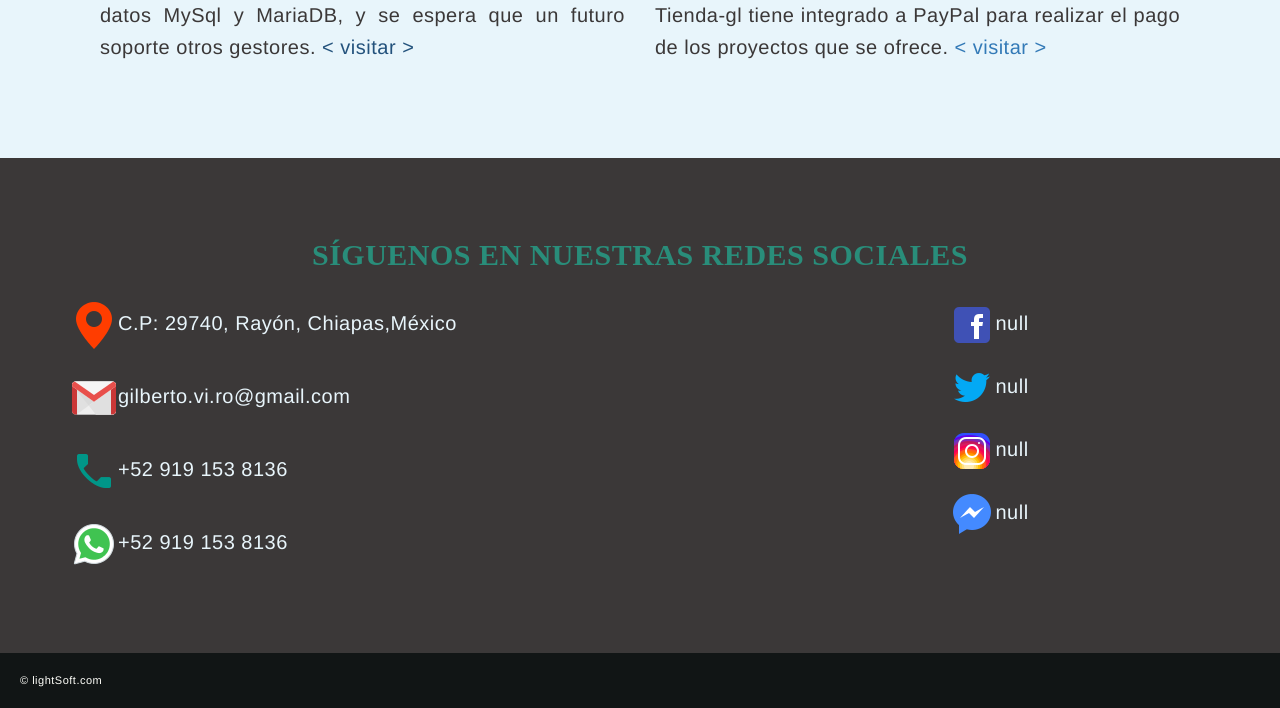
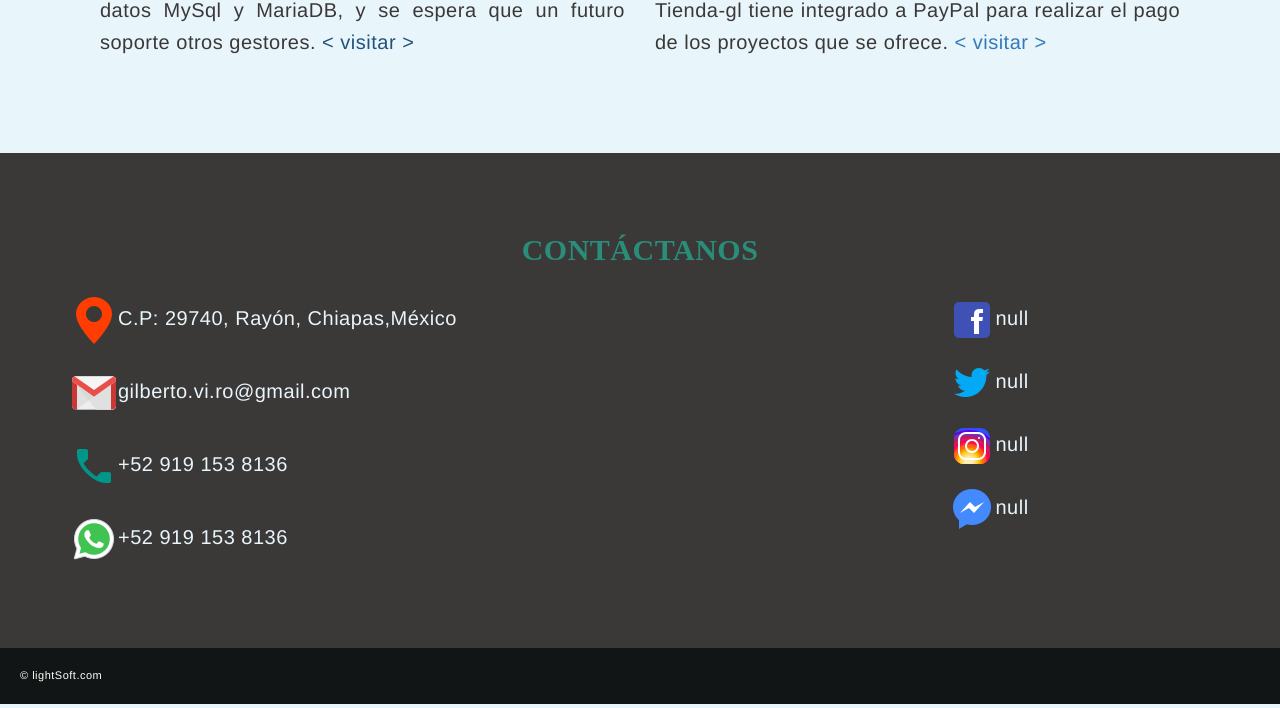
Before and after one commit to gilberto-vi-ro/organizapp, a PHP site: page / in a window 1280 px wide. Shown: the part 3986-4694 px from the top of the page. Run offline with PHP 8.4, Linux system fonts and the light colour scheme; a stand-in replaces the project's code that opens the database connection; some libraries are stand-ins or nearby versions.

Commit message:
OrganizApp v6.4.1 version estable, agregando:Ubicacion:whatsapp,mail con click

```diff
--- a/index.php
+++ b/index.php
@@ -27,6 +27,12 @@
 	=============================================*/
 	#https://boxicons.com/
 
+	/*=============================================
+	LOCATION OF THE COMPANY
+	=============================================*/
+	#https://support.google.com/maps/answer/144361?hl=es&co=GENIE.Platform%3DDesktop
+	#https://console.cloud.google.com/apis/library?project=ace-memento-136508&hl=ES
+
 
 
 ?>
--- a/mvc/view/welcome.php
+++ b/mvc/view/welcome.php
@@ -125,7 +125,7 @@
           <div class="col-md-12 text-center"">
             <div class="wrap-item text-center">
               <div class="item-im">
-                <img class="log_em" src="<?= BASE_URL ?>public/img/icon/logoEmpresa.jpg">
+                <img class="log_em" src="<?= BASE_URL ?>public/img/icon/logo-lightsoft.jpg">
               </div>
               <label>LIGHTSOFT, Empresa de desarrollo Web y Móvil</label>
               <p id="text">Somos una empresa comprometida con nuestros clientes y además  contamos con desarrolladores con experiencias en el mundo de la programación web y móvil, contamos con capacitaciones de actualización para nuestros desarrolladores en las nuevas tecnologías por lo que somos tu mejor opción para hacer crecer tu negocio o empresa. <br>El software que se desarrolla en estas instalaciones cuentan con soporte a los clientes, será atendido por personal capacitado y con experiencia.</p>
@@ -333,16 +333,16 @@
       <div class="container">
         <div class="row">
           <div class="col-md-12 text-center white">
-              <h2 class="service-title pad-bt15"><!-- Mantente en contacto con nosotros. -->Síguenos en nuestras redes sociales </h2>
+              <h2 class="service-title pad-bt15"><!-- Mantente en contacto con nosotros. -->Contáctanos </h2>
               <p></p>
             <!-- <p class="sub-title pad-bt15">Lorem ipsum dolor sit amet, consectetur adipiscing elit, sed do eiusmod<br>tempor incididunt ut labore et dolore magna aliqua.</p> -->
           </div>
           <div class="col-md-6 col-sm-6 col-xs-12">
             <div class="loction-info white contact-center-x">
-              <p style="color: #E8F5FB "><i><img src="<?= BASE_URL ?>public/img/icon/Marker.png"></i>C.P: 29740, Rayón, Chiapas,México</p>
-              <p style="color: #E8F5FB "><i><img src="<?= BASE_URL ?>public/img/icon/Gmail.png"></i>gilberto.vi.ro@gmail.com</p>
+              <p><a href="https://goo.gl/maps/ArMLuQhHW9B9h8rR8"  target="_blank" style="color: #E8F5FB "><i><img src="<?= BASE_URL ?>public/img/icon/Marker.png"></i>C.P: 29740, Rayón, Chiapas,México</a></p>
+              <p><a href="mailto:gilberto.vi.ro@gmail.com?Subject=Cliente%20LightSoft" style="color: #E8F5FB "><i><img src="<?= BASE_URL ?>public/img/icon/Gmail.png"></i>gilberto.vi.ro@gmail.com</a></p>
               <p style="color: #E8F5FB "><i><img src="<?= BASE_URL ?>public/img/icon/Phone.png"></i>+52 919 153 8136</p>
-              <p style="color: #E8F5FB "><i><img src="<?= BASE_URL ?>public/img/icon/WhatsApp.png"></i>+52 919 153 8136</p>
+              <p><a href="https://wa.me/529191538136" target="_blank" style="color: #E8F5FB "><i><img src="<?= BASE_URL ?>public/img/icon/WhatsApp.png" alt="whatsapp"></i>+52 919 153 8136</a></p>
             </div>
           </div>
           <div class="col-md-6 col-sm-6 col-xs-12">
```
Also changed, not shown: public/img/icon/logo-lightsoft.jpg (added), public/img/icon/logoEmpresa.jpg (deleted), public/img/icon/logoEmpresa2.jpg (deleted).
